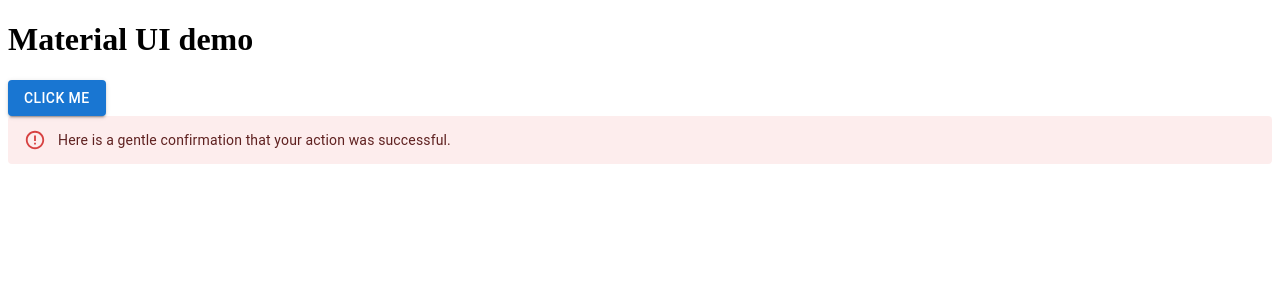
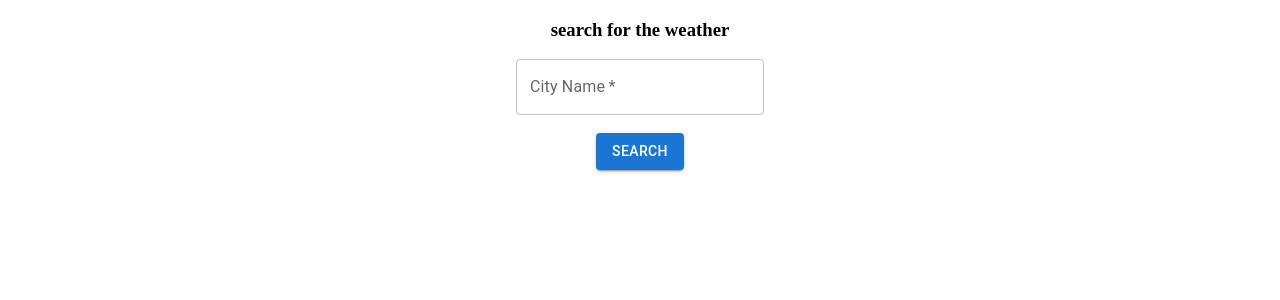
Before and after one commit to vinayBagde/materialUI, a React (Vite) app: page / in a window 1280 px wide. Shown: the top 300 px of the page. Built offline with nearby package versions, Linux system fonts and the light colour scheme.

Commit message:
created search box component

```diff
--- a/src/App.jsx
+++ b/src/App.jsx
@@ -1,22 +1,10 @@
 // import "./App.css";
-import Button from "@mui/material/Button";
-import DeleteIcon from "@mui/icons-material/Delete";
-import Alert from "@mui/material/Alert";
+import SearchBox from "./components/searchBox/SearchBox.jsx";
 
 export default function App() {
-
-  let handleClick = () => {
-    console.log("button was clicked");
-  }
   return (
     <>
-      <h1>Material UI demo</h1>
-      <Button variant="contained" onClick={handleClick}>
-        click me
-      </Button>
-      <Alert severity="error">
-        Here is a gentle confirmation that your action was successful.
-      </Alert>
+      <SearchBox />
     </>
   );
 }
--- /dev/null
+++ b/src/components/searchBox/SearchBox.css
@@ -0,0 +1,3 @@
+.searchBox {
+    text-align: center;
+}
--- /dev/null
+++ b/src/components/searchBox/SearchBox.jsx
@@ -0,0 +1,30 @@
+import "./SearchBox.css";
+import {useState} from "react";
+import TextField from "@mui/material/TextField";
+import Button from "@mui/material/Button";
+
+export default function SearchBox() {
+
+    let [city, setCity] = useState("");
+    let handleChange = (event) => {
+        setCity(event.target.value);
+    }
+
+    let handleSubmit = (event) => {
+        event.preventDefault();
+        console.log(city);
+    }
+  return (
+    <div className="searchBox" onSubmit={handleSubmit}>
+      <h3>search for the weather</h3>
+      <form action="./action">
+        <TextField id="city" label="City Name" variant="outlined" required value={city} onChange={handleChange}/>
+        <br />
+        <br />
+        <Button variant="contained" type="submit">
+          Search
+        </Button>
+      </form>
+    </div>
+  );
+}
```
